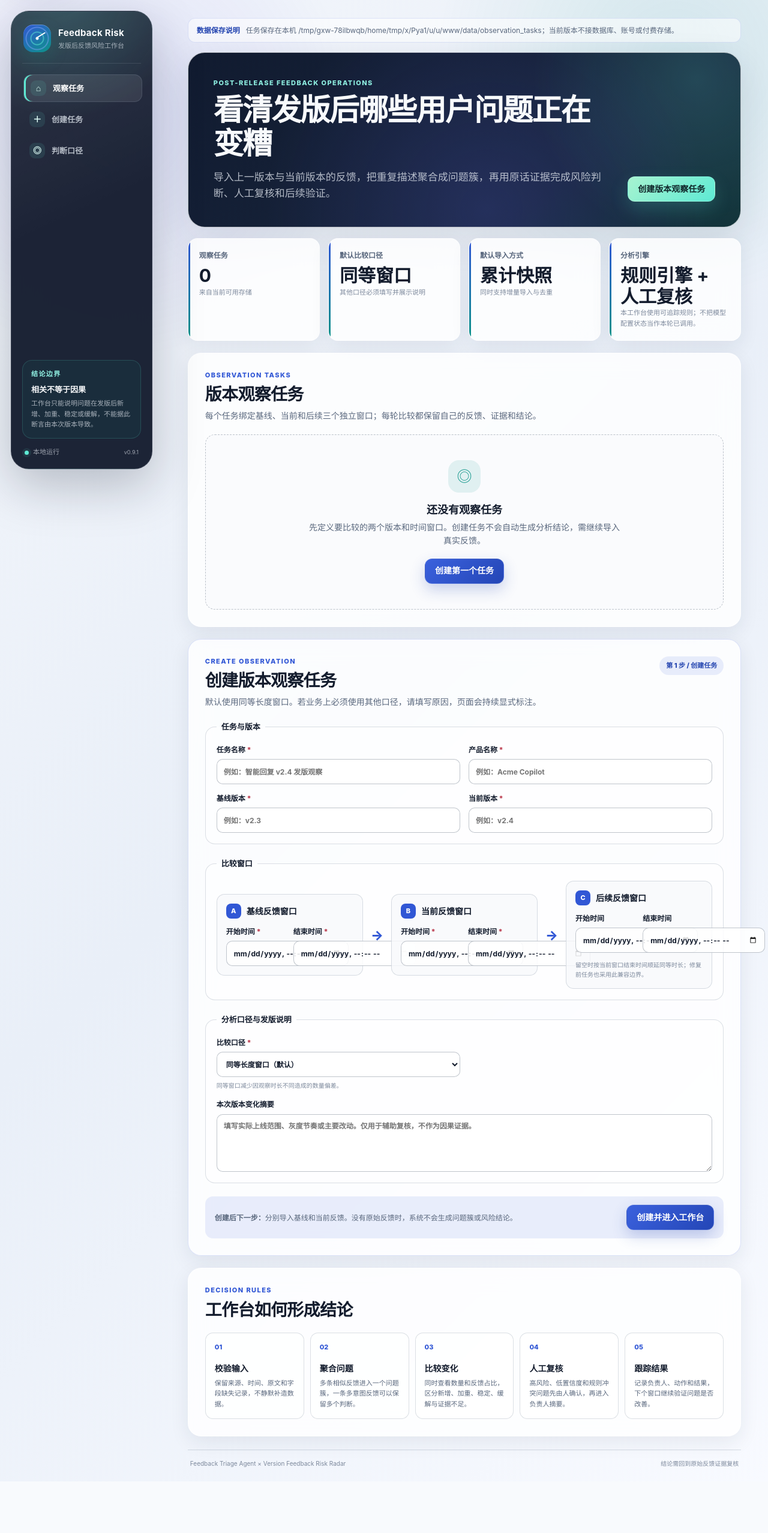
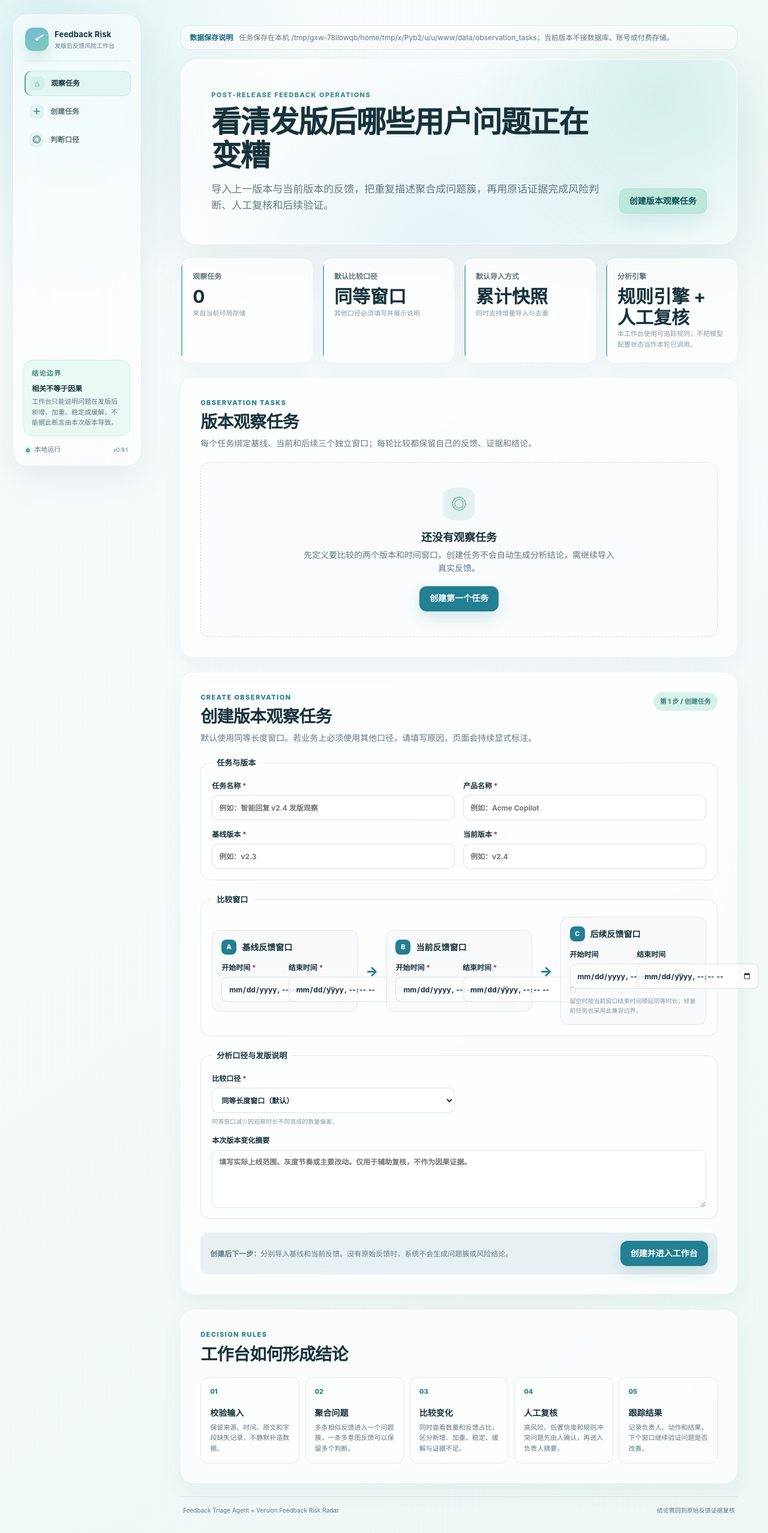
Before and after one commit to Rayna-RRR/feedback-triage-agent, a FastAPI app: page / in a window 1280 px wide. Shown: the whole page at 60% size. Before the commit the page ends 2445 px from the top, so only its background shows below. Run offline with FastAPI, Linux system fonts and the light colour scheme.

Commit message:
style: refine risk workbench visual system

```diff
--- a/feedback_triage_agent/static/risk_workspace.css
+++ b/feedback_triage_agent/static/risk_workspace.css
@@ -2047,3 +2047,270 @@ textarea:disabled {
     animation-iteration-count: 1 !important;
   }
 }
+
+
+/* Visual system v1.1 — restrained editorial + airy spatial depth */
+:root {
+  --risk-bg: #f6fafb;
+  --risk-bg-deep: #e8f2f3;
+  --risk-panel: rgba(255, 255, 255, 0.70);
+  --risk-panel-strong: rgba(255, 255, 255, 0.94);
+  --risk-deep: #17323b;
+  --risk-deep-soft: #274852;
+  --risk-text: #17323b;
+  --risk-muted: #627781;
+  --risk-faint: #899aa1;
+  --risk-line: rgba(47, 90, 101, 0.13);
+  --risk-line-strong: rgba(47, 90, 101, 0.22);
+  --risk-accent: #237f92;
+  --risk-accent-dark: #17687a;
+  --risk-accent-soft: rgba(35, 127, 146, 0.09);
+  --risk-teal: #248778;
+  --risk-teal-soft: rgba(36, 135, 120, 0.10);
+  --risk-shadow: 0 24px 70px rgba(38, 82, 91, 0.10);
+  --risk-shadow-soft: 0 12px 36px rgba(38, 82, 91, 0.055);
+  --risk-sidebar-width: 250px;
+}
+
+body {
+  background:
+    radial-gradient(circle at 8% 3%, rgba(156, 223, 227, 0.28), transparent 26rem),
+    radial-gradient(circle at 91% 8%, rgba(197, 236, 221, 0.31), transparent 24rem),
+    linear-gradient(145deg, #f9fcfc 0%, var(--risk-bg) 45%, #edf7f5 100%);
+}
+
+body::before {
+  opacity: 0;
+}
+
+.risk-shell {
+  padding-left: var(--risk-sidebar-width);
+}
+
+.risk-sidebar {
+  inset: 24px auto 24px 22px;
+  width: calc(var(--risk-sidebar-width) - 38px);
+  padding: 16px;
+  border: 1px solid rgba(255, 255, 255, 0.86);
+  border-radius: 24px;
+  color: var(--risk-text);
+  background: rgba(255, 255, 255, 0.54);
+  box-shadow: 0 20px 60px rgba(49, 91, 98, 0.10);
+  backdrop-filter: blur(24px) saturate(116%);
+  -webkit-backdrop-filter: blur(24px) saturate(116%);
+}
+
+.risk-brand {
+  grid-template-columns: 39px minmax(0, 1fr);
+  gap: 10px;
+  padding: 5px 3px 16px;
+  border-bottom-color: rgba(47, 90, 101, 0.10);
+}
+
+.risk-brand strong {
+  color: var(--risk-deep);
+  font-size: 13px;
+  letter-spacing: 0.015em;
+}
+
+.risk-brand small {
+  color: var(--risk-muted);
+  font-size: 10px;
+}
+
+.risk-brand-mark {
+  width: 39px;
+  height: 39px;
+  border-radius: 13px;
+  background:
+    radial-gradient(circle at 50% 50%, rgba(255, 255, 255, 0.94) 0 2px, transparent 3px),
+    radial-gradient(circle at 50% 50%, transparent 0 8px, rgba(109, 205, 194, 0.62) 9px 10px, transparent 11px),
+    linear-gradient(145deg, #73b8d8, #80cbb8);
+  box-shadow: 0 10px 23px rgba(48, 135, 146, 0.18);
+}
+
+.risk-brand-mark::after {
+  top: 18px;
+  left: 19px;
+  width: 14px;
+  background: #fff;
+}
+
+.risk-nav {
+  gap: 5px;
+  margin-top: 16px;
+}
+
+.risk-nav a {
+  min-height: 40px;
+  padding: 8px 9px;
+  border-radius: 11px;
+  color: #5c707a;
+  font-size: 12px;
+  font-weight: 700;
+}
+
+.risk-nav a:hover,
+.risk-nav a.is-active {
+  border-color: rgba(35, 127, 146, 0.11);
+  color: var(--risk-deep);
+  background: rgba(219, 244, 239, 0.68);
+  transform: translateX(1px);
+}
+
+.risk-nav a.is-active {
+  box-shadow: inset 2px 0 0 #57ad9f;
+}
+
+.risk-nav-icon {
+  width: 24px;
+  height: 24px;
+  border-radius: 8px;
+  color: #387f85;
+  background: rgba(84, 171, 159, 0.10);
+}
+
+.risk-boundary {
+  padding: 13px;
+  border-color: rgba(68, 154, 141, 0.14);
+  border-radius: 15px;
+  background: rgba(224, 246, 239, 0.62);
+}
+
+.risk-boundary .risk-eyebrow {
+  color: #398478;
+}
+
+.risk-boundary strong {
+  color: var(--risk-deep);
+  font-size: 12px;
+}
+
+.risk-boundary p:last-child,
+.risk-runtime {
+  color: var(--risk-muted);
+}
+
+.risk-live-dot {
+  background: #5eaa9e;
+  box-shadow: 0 0 0 4px rgba(94, 170, 158, 0.10);
+}
+
+.risk-main {
+  width: min(1440px, 100%);
+  padding: 42px clamp(24px, 4vw, 72px) 30px;
+}
+
+.risk-storage-notice {
+  border-color: rgba(35, 127, 146, 0.11);
+  border-radius: 14px;
+  background: rgba(255, 255, 255, 0.48);
+}
+
+.risk-hero,
+.risk-workspace-header {
+  position: relative;
+  padding: clamp(28px, 4vw, 50px);
+  border-color: rgba(255, 255, 255, 0.88);
+  color: var(--risk-deep);
+  background:
+    radial-gradient(circle at 86% 20%, rgba(125, 211, 204, 0.30), transparent 20rem),
+    radial-gradient(circle at 48% 112%, rgba(152, 209, 225, 0.26), transparent 26rem),
+    rgba(255, 255, 255, 0.62);
+  box-shadow: 0 26px 80px rgba(38, 82, 91, 0.09);
+  backdrop-filter: blur(20px);
+  -webkit-backdrop-filter: blur(20px);
+}
+
+.risk-hero .risk-eyebrow,
+.risk-workspace-header .risk-eyebrow {
+  color: #3d8d87;
+}
+
+.risk-lede,
+.risk-version-line,
+.risk-breadcrumb {
+  color: var(--risk-muted);
+}
+
+.risk-version-line strong,
+.risk-breadcrumb a:hover {
+  color: var(--risk-deep);
+}
+
+.risk-button-primary {
+  border-color: rgba(23, 104, 122, 0.08);
+  background: #237f92;
+  box-shadow: 0 10px 24px rgba(35, 127, 146, 0.18);
+}
+
+.risk-hero .risk-button-primary,
+.risk-workspace-header .risk-button-primary {
+  color: #114e56;
+  background: #bce9db;
+  box-shadow: 0 12px 30px rgba(72, 159, 146, 0.14);
+}
+
+.risk-button-secondary {
+  border-color: rgba(35, 127, 146, 0.13);
+  color: var(--risk-accent-dark);
+  background: rgba(255, 255, 255, 0.72);
+}
+
+.risk-metric-grid {
+  gap: 16px;
+  margin-top: 24px;
+}
+
+.risk-metric-card,
+.risk-section {
+  border-color: rgba(255, 255, 255, 0.82);
+  background: var(--risk-panel);
+  box-shadow: var(--risk-shadow-soft);
+  backdrop-filter: blur(18px);
+  -webkit-backdrop-filter: blur(18px);
+}
+
+.risk-metric-card {
+  padding: 19px;
+}
+
+.risk-metric-card::before {
+  width: 2px;
+  background: #6eb6b4;
+}
+
+.risk-section {
+  margin-top: 26px;
+  padding: clamp(22px, 3vw, 32px);
+}
+
+.risk-task-card,
+.risk-form fieldset,
+.risk-method-grid li {
+  border-color: var(--risk-line);
+  background: rgba(255, 255, 255, 0.42);
+}
+
+.risk-task-card:hover {
+  border-color: rgba(35, 127, 146, 0.20);
+  background: rgba(255, 255, 255, 0.82);
+  box-shadow: 0 14px 34px rgba(38, 82, 91, 0.07);
+}
+
+.risk-step-badge {
+  color: #3d857e;
+  background: rgba(194, 235, 223, 0.62);
+}
+
+.risk-field input,
+.risk-field select,
+.risk-field textarea,
+.risk-source-filter select {
+  border-color: rgba(47, 90, 101, 0.17);
+  background: rgba(255, 255, 255, 0.68);
+}
+
+.risk-footer {
+  color: var(--risk-muted);
+}
```
